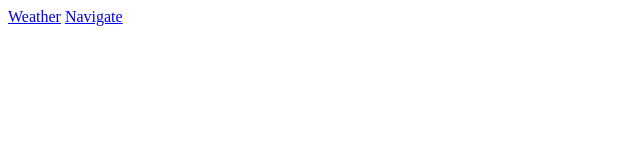
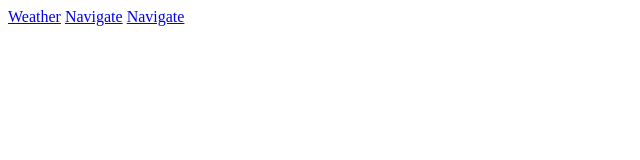
Before and after one commit to Yaroslavna13/notion-widgets, a plain HTML site: page index.html in a window 1280 px wide. Shown: the full height of the page, 0-640 px from the left. Drawn offline with Linux system fonts and the light colour scheme.

Commit message:
Update index.html

```diff
--- a/index.html
+++ b/index.html
@@ -6,6 +6,7 @@
   <body>
     <a href="weather.html">Weather</a>
     <a href="navigate.html">Navigate</a>
+    <a href="quote.html">Navigate</a>
   </body>
 
 </html>
```
